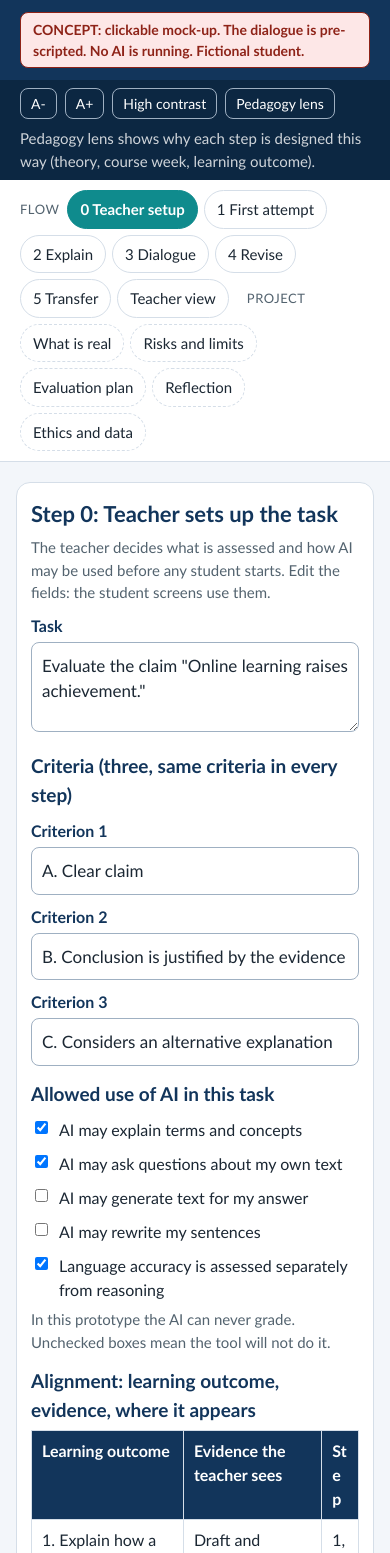
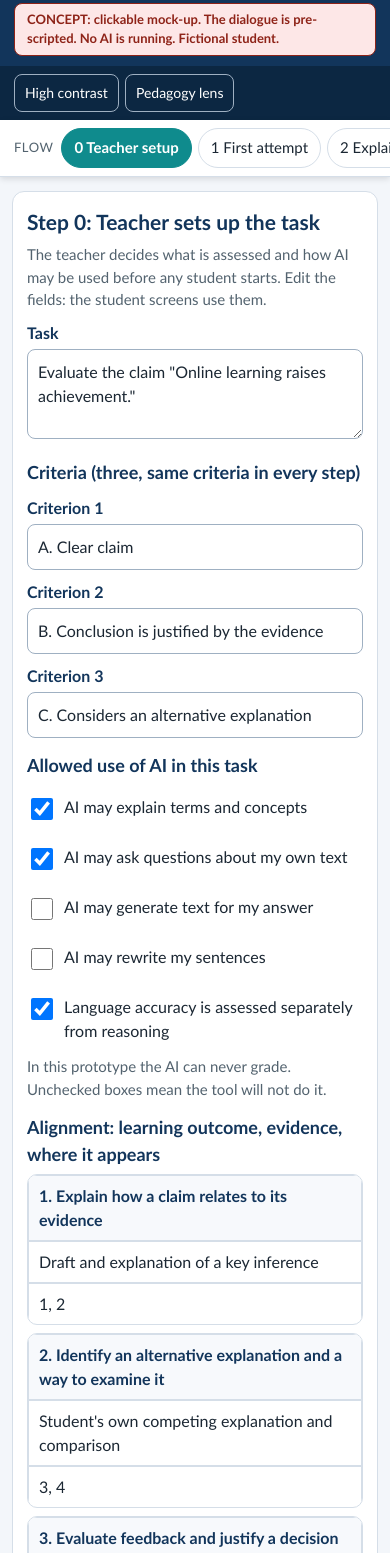
Before and after one commit to assesswise/assesswise.github.io, a plain HTML site: page index.html in a window 390 px wide. Shown: the part 103-1656 px from the top of the page. Drawn offline with Linux system fonts and the light colour scheme.

Commit message:
Added mobile view adjustments

```diff
--- a/index.html
+++ b/index.html
@@ -2,7 +2,8 @@
 <html lang="en">
 <head>
 <meta charset="utf-8">
-<meta name="viewport" content="width=device-width, initial-scale=1">
+<meta name="viewport" content="width=device-width, initial-scale=1, viewport-fit=cover">
+<meta name="theme-color" content="#12355B">
 <title>AssessWise Prototype</title>
 <style>
 :root{--navy:#12355B;--teal:#0F8B8D;--amber:#F2A541;--ink:#1B2733;--muted:#53636f;--bg:#F3F6FA;--card:#fff;--line:#D5DEE8;--soft:#E3F1F1;--soft2:#FDF1DD;--red:#8E2318;--redbg:#FDE7E7;--green:#176B3A;--greenbg:#E4F4EA;--z:1}
@@ -61,7 +62,35 @@ button:disabled{opacity:.45;cursor:not-allowed}
 .chip.real{background:var(--greenbg);color:var(--green);border:1px solid var(--green)}
 .chip.no{background:#EEF2F8;color:#33414e;border:1px solid #9FB0C2}
 .cols{display:grid;grid-template-columns:1fr 1fr;gap:14px}
-@media(max-width:700px){.cols{grid-template-columns:1fr}body{font-size:17px}h2{font-size:22px}.card{padding:14px}th{width:auto!important}}
+html{-webkit-text-size-adjust:100%}
+@media(max-width:700px){
+ body{font-size:16.5px;zoom:1}
+ .cols{grid-template-columns:1fr}
+ h2{font-size:21px}h3{font-size:18px}
+ header{padding:10px 14px}header h1{font-size:24px}header small{font-size:14px}
+ .badge{font-size:13px;width:100%}
+ .tools{padding:8px 14px;gap:6px}.tools>span{display:none}
+ .tools button{min-height:38px}
+ #fsm,#fsp{display:none}
+ nav{flex-wrap:nowrap;overflow-x:auto;padding:8px 14px;gap:6px;position:sticky;top:0;z-index:20;-webkit-overflow-scrolling:touch;box-shadow:0 2px 6px rgba(0,0,0,.12)}
+ nav button{white-space:nowrap;flex:0 0 auto;min-height:40px}
+ nav .lbl{flex:0 0 auto;white-space:nowrap}
+ main{padding:14px 12px 40px}
+ .card{padding:14px;border-radius:12px}
+ textarea,input[type=text],select{font-size:16px;width:100%}
+ button.p,button.s,button.d{min-height:44px;width:100%}
+ .row{flex-direction:column;align-items:stretch}
+ .msg{max-width:100%}
+ .lens{font-size:15px}
+ .checks label{padding:6px 0}.checks input{width:22px;height:22px;flex:0 0 auto}
+ table,thead,tbody,tr,th,td{display:block;width:100%}
+ thead{display:none}
+ tr{border:1px solid var(--line);border-radius:10px;margin-bottom:8px;overflow:hidden}
+ th,td{border:0;border-bottom:1px solid var(--line)}
+ tr>:last-child{border-bottom:0}
+ td:first-child{font-weight:700;color:var(--navy);background:#F7F9FC}
+ th{width:auto!important}
+}
 .ver{border:1px solid var(--line);border-radius:10px;padding:10px 12px;background:#F7F9FC}
 .ver b{color:var(--navy)}
 table{border-collapse:collapse;width:100%;font-size:16px}
```
